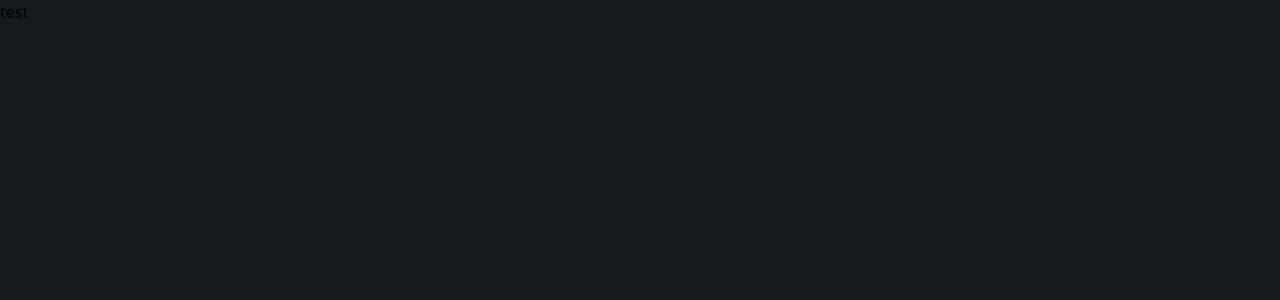
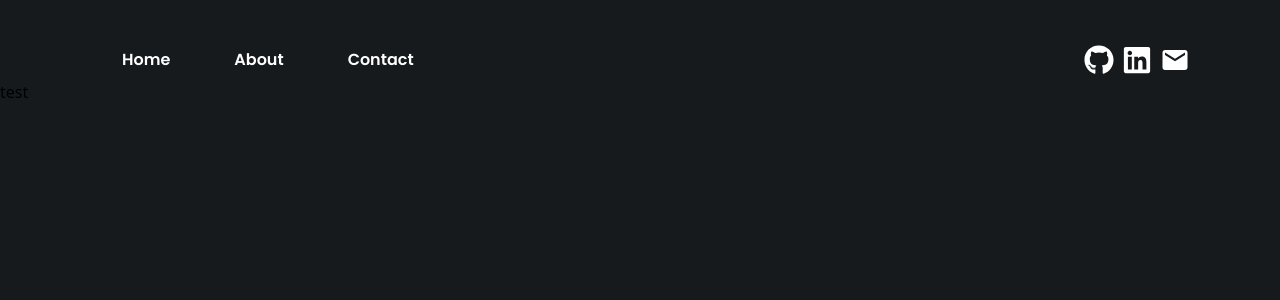
Before and after one commit to Hamzakhan70/PortFolio-NextJS, a Next.js app: page / in a window 1280 px wide. Shown: the top 300 px of the page. Built offline with nearby package versions, Linux system fonts and the light colour scheme.

Commit message:
navbar is created

```diff
--- a/package.json
+++ b/package.json
@@ -14,6 +14,7 @@
     "next": "14.2.7",
     "react": "^18",
     "react-dom": "^18",
+    "react-icons": "^5.3.0",
     "tailwind-merge": "^2.5.2"
   },
   "devDependencies": {
--- a/src/components/Navbar/index.tsx
+++ b/src/components/Navbar/index.tsx
@@ -1,14 +1,50 @@
-import React from 'react'
-import Text from '../UI/Text'
-import Button from '../UI/Button'
+import React from "react";
+import Link from "next/link";
+
+import { FaGithub } from "react-icons/fa";
+import { FaLinkedin } from "react-icons/fa";
+import { MdEmail } from "react-icons/md";
+
+import LinkButton from "../UI/LinkButton";
 
 const Navbar = () => {
   return (
+    <div className="flex justify-center items-center mt-10">
+      <div className="w-full max-w-[1100px] flex justify-between items-center">
+        <div>
+          <LinkButton
+            href="/"
+            className=" bg-transparent border-none text-white hover:bg-transparent"
+          >
+            Home
+          </LinkButton>
+          <LinkButton
+            href="/about"
+            className=" bg-transparent border-none text-white hover:bg-transparent"
+          >
+            About
+          </LinkButton>
+          <LinkButton
+            href="/contact"
+            className=" bg-transparent border-none text-white hover:bg-transparent"
+          >
+            Contact
+          </LinkButton>
+        </div>
+        <div className="flex gap-2">
+          <Link href="https://github.com/faheem-ul">
+            <FaGithub className="text-[30px] text-white hover:mt-[-5px] duration-200" />
+          </Link>
+          <Link href="https://www.linkedin.com/in/fahim-ul-hassan-3871452a0/">
+            <FaLinkedin className="text-[30px] text-white hover:mt-[-5px] duration-200" />
+          </Link>
+          <Link href="mailto:faheemulhassanaziz@gmail.com">
+            <MdEmail className="text-[30px] text-white hover:mt-[-5px] duration-200" />
+          </Link>
+        </div>
+      </div>
+    </div>
+  );
+};
 
-    <div className=''>
-
-        </div>
-  )
-}
-
-export default Navbar
+export default Navbar;
--- a/src/components/UI/Button.tsx
+++ b/src/components/UI/Button.tsx
@@ -15,7 +15,7 @@ const button = cva(
     {
         variants:{
             variant:{
-                primary: ["bg-white text-black font-semibold text-[18px] hover:text-white hover:bg-[#1B1B1B] duration-500 border-2 border-white"]
+                primary: ["bg-white text-black font-semibold text-[16px] hover:text-white hover:bg-[#1B1B1B] duration-500 border-2 border-white"]
             },
             size:{
                 small: ["py-3", "px-3"],
```
Also changed, not shown: 1 other file (tests, documents, lock files or other folders).
